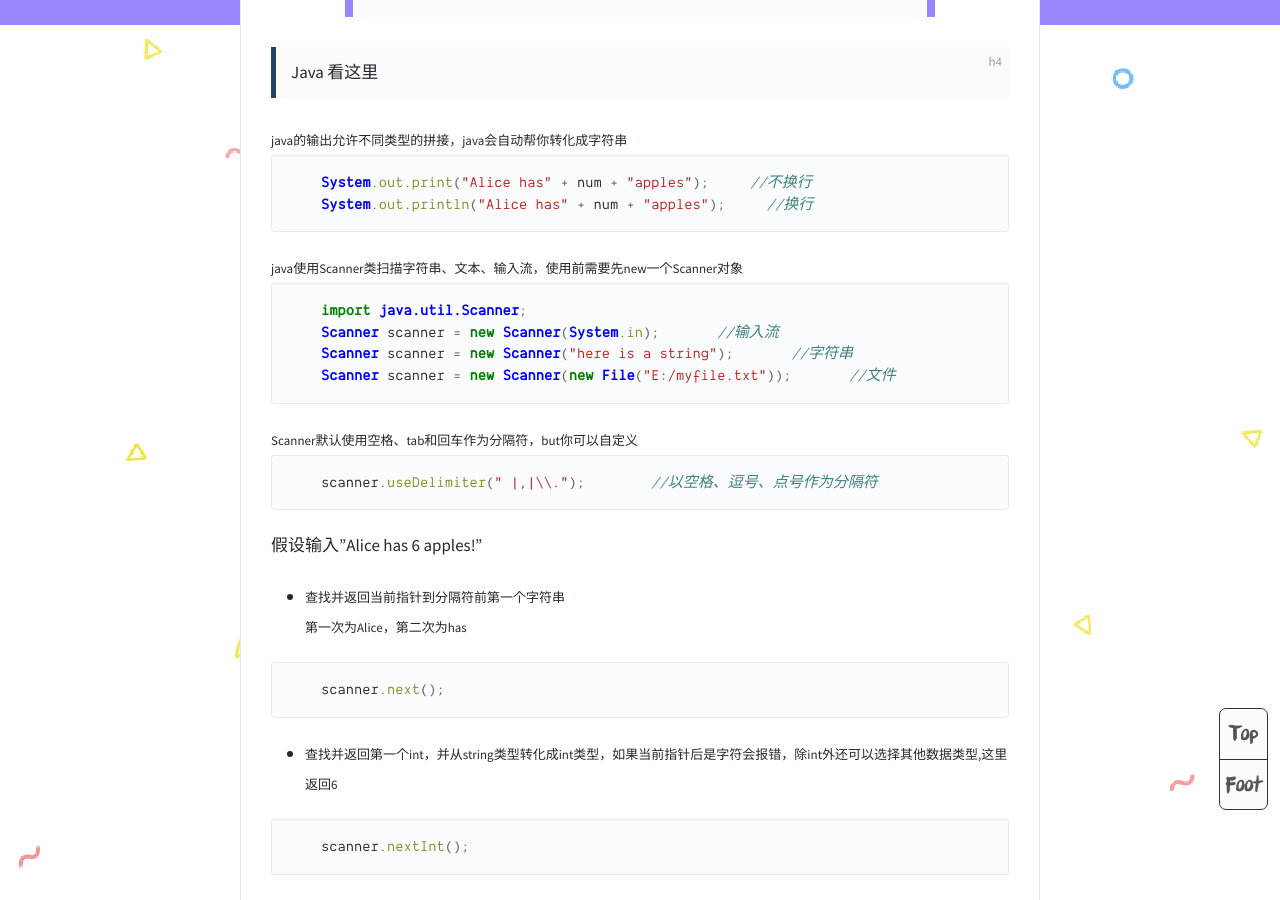
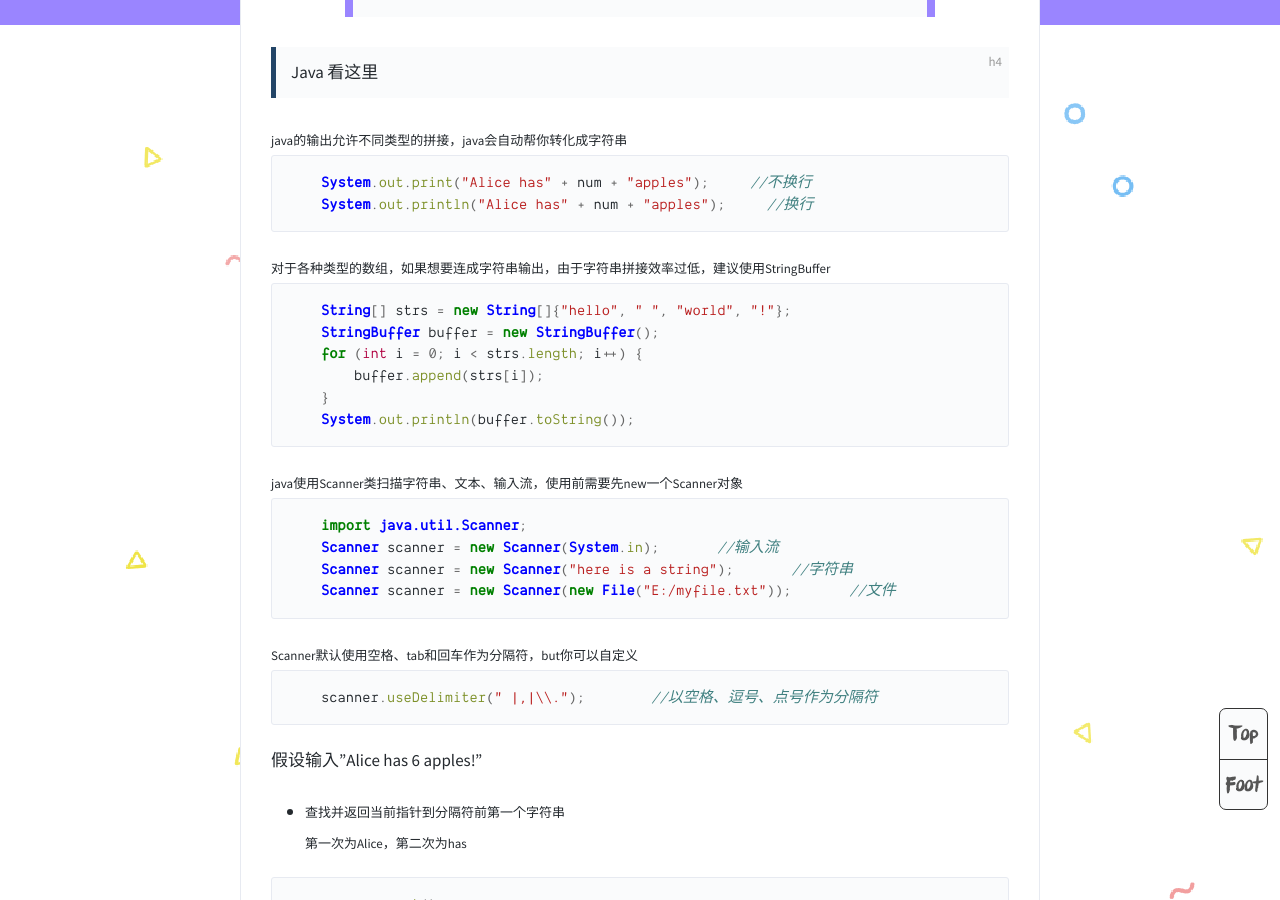
Before and after one commit to tangjingLI/tangjingLI.github.io, a Jekyll site: the page built from _posts/2020-11-12-关于Java和c++的输入输出.md, in a window 1280 px wide and 900 px high, scrolled down 600 px. Built offline with Jekyll 4.4.1, drawn with Linux system fonts in a browser that asks for light colours; comment, search, counter and statistics services are not loaded.

Commit message:
20201116

````diff
--- a/_posts/2020-11-12-关于Java和c++的输入输出.md
+++ b/_posts/2020-11-12-关于Java和c++的输入输出.md
@@ -13,6 +13,17 @@
 ```java
     System.out.print("Alice has" + num + "apples");     //不换行
     System.out.println("Alice has" + num + "apples");     //换行
+```
+
+<font size=2>对于各种类型的数组，如果想要连成字符串输出，由于字符串拼接效率过低，建议使用StringBuffer</font>
+
+```java
+    String[] strs = new String[]{"hello", " ", "world", "!"};
+    StringBuffer buffer = new StringBuffer();
+    for (int i = 0; i < strs.length; i++) {
+        buffer.append(strs[i]);
+    }
+    System.out.println(buffer.toString());
 ```
 
 <font size=2>java使用Scanner类扫描字符串、文本、输入流，使用前需要先new一个Scanner对象</font>
````
